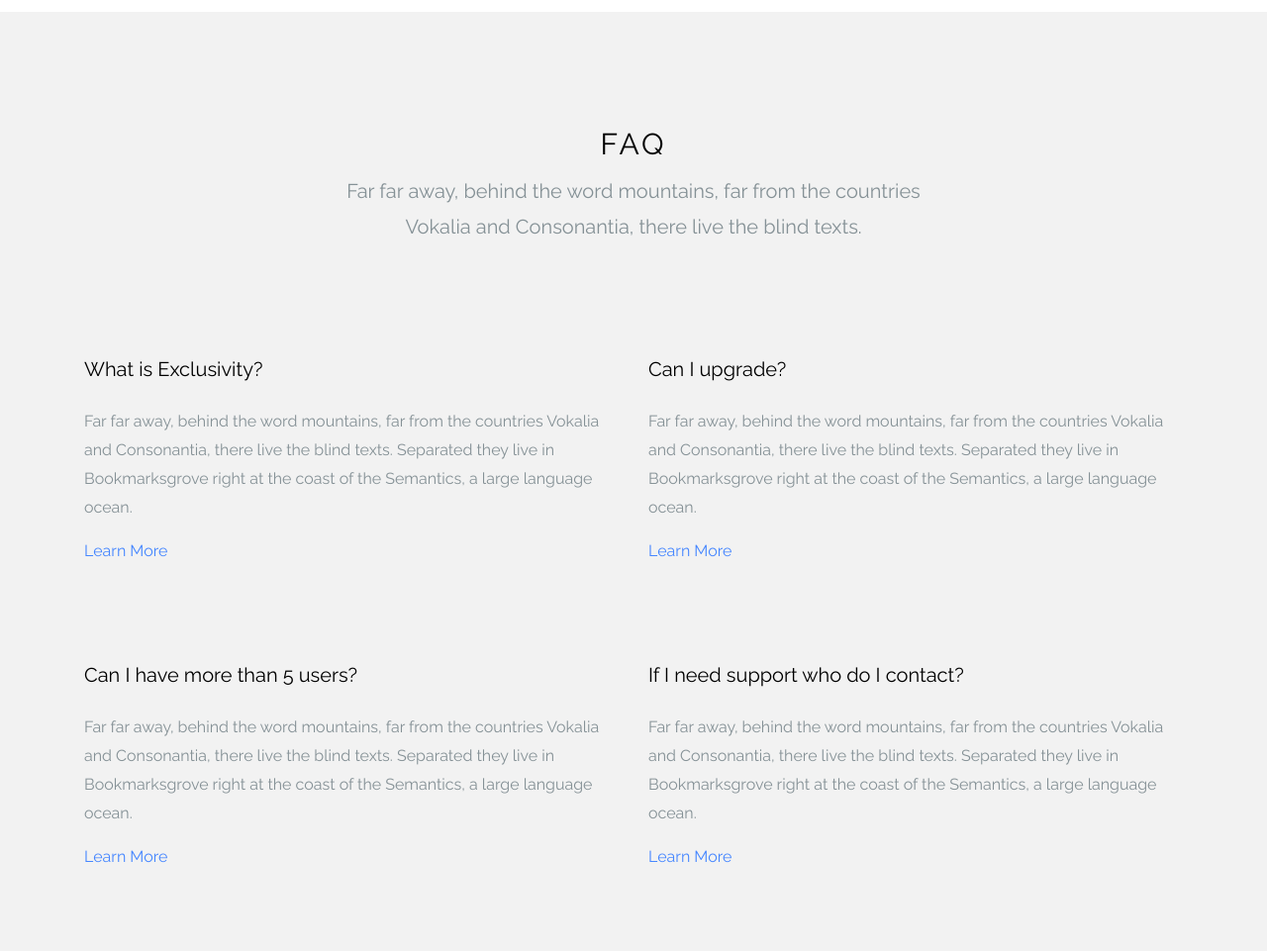
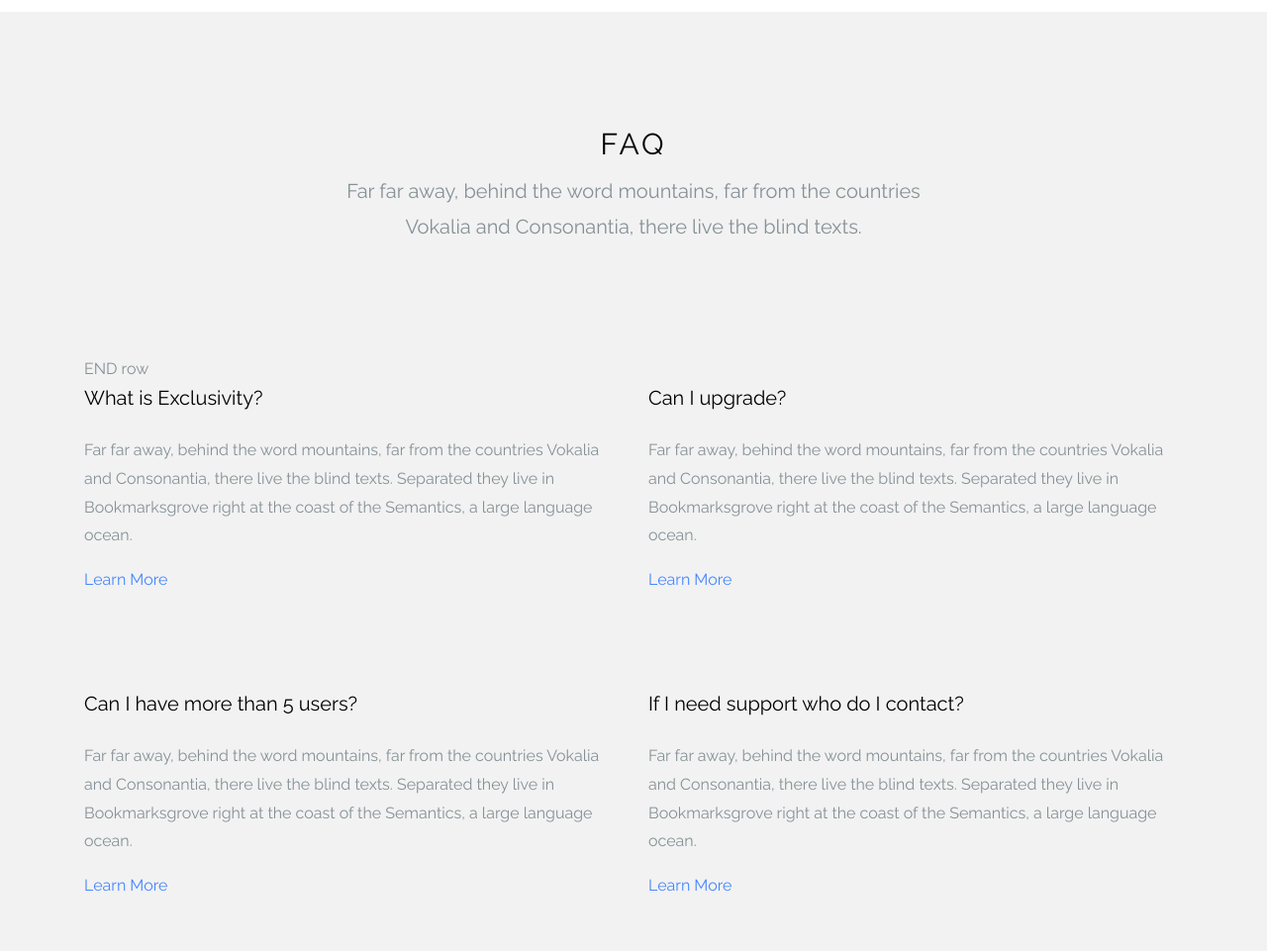
Before and after one commit to itcastpxy/itcastpxy.github.io, a plain HTML site: page index.html in a window 1280 px wide. Shown: the part 4840-5801 px from the top of the page at 99% size. Drawn offline with Linux system fonts and the light colour scheme; files whose address does not match are found by name.

Commit message:
open 注释

```diff
--- a/index.html
+++ b/index.html
@@ -262,6 +262,7 @@
       </div>
     </section>
     <div class="tlinks">Collect from <a href="http://www.cssmoban.com/" >企业网站模板</a></div>
+
 <!--
     <section class="ftco-section ftco-slant ftco-slant-light">
       <div class="container">
@@ -333,6 +334,7 @@
 
   -->
 
+
     <section class="ftco-section ftco-slant ftco-slant-light  bg-light ftco-slant ftco-slant-white" id="section-faq">
       <div class="container">
         <div class="row mb-5">
@@ -345,7 +347,9 @@
             </div>
           </div>
         </div>
-        <!-- END row -->
+       END row
+
+
         <div class="row">
           <div class="col-md-6 mb-5 ftco-animate">
             <h3 class="h5 mb-4">What is Exclusivity?</h3>
```
